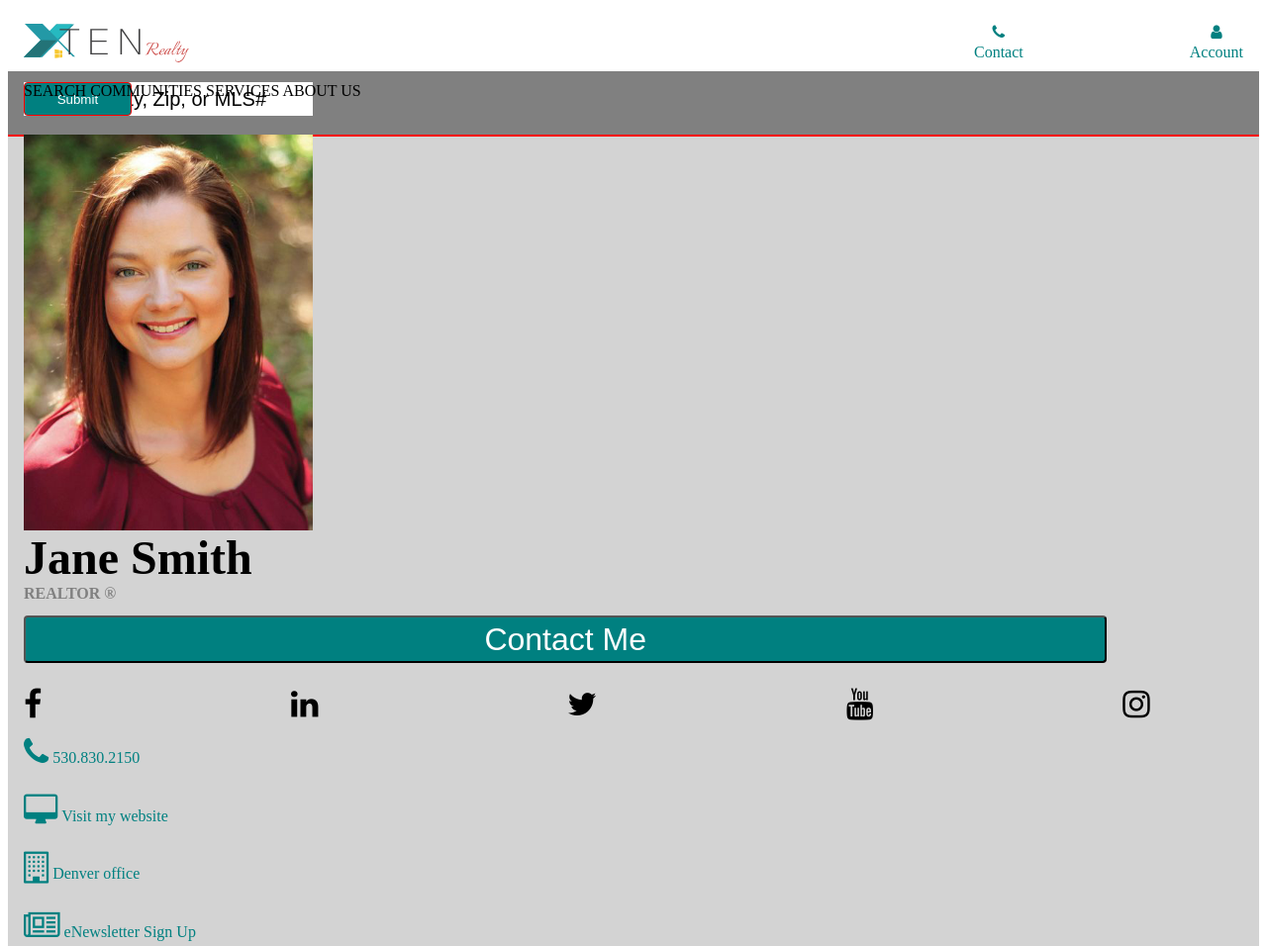
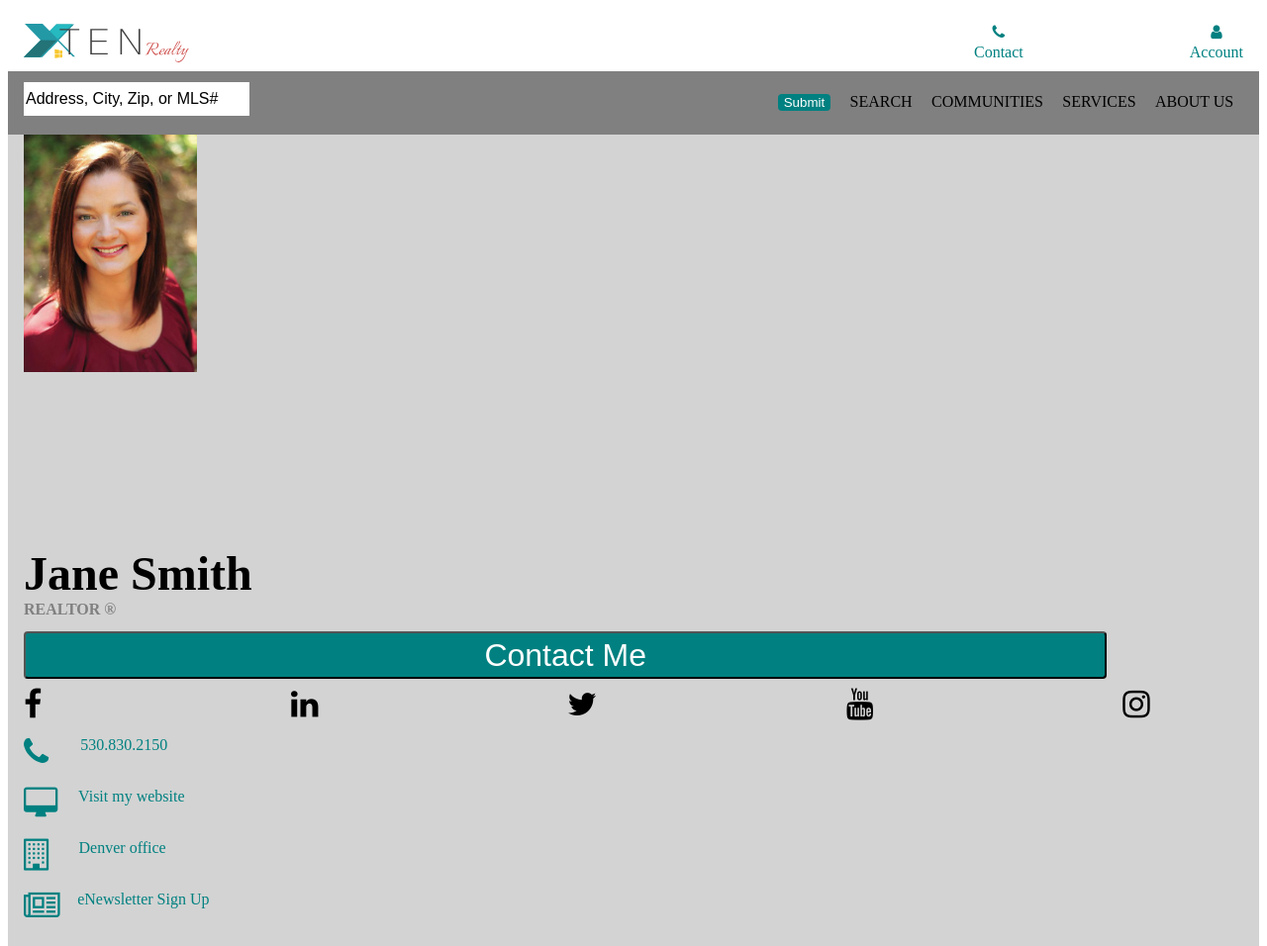
Before and after one commit to abiv23/responsive-design-practice, a plain HTML site: page index.html in a window 1280 px wide. Shown: the top 956 px of the page at 99% size. Drawn offline with Linux system fonts and the light colour scheme.

Commit message:
mobile version polish

```diff
--- a/index.html
+++ b/index.html
@@ -30,8 +30,8 @@
           <button class="nav-submit-icon" type="button">
           <img class="search-logo" src="/assets/SVGs/search.svg" />
           </button>
-          <button class="nav-submit" type="button" />Submit</button>
           <div class="links">
+            <button class="nav-submit" type="button">Submit</button>
             <span>SEARCH</span>
             <span>COMMUNITIES</span>
             <span>SERVICES</span>
@@ -61,10 +61,10 @@
         </aside>
       </div>
       <aside class="hero-contact-container">
-        <i class="fa fa-phone fa-2x"><span> 530.830.2150</span></i>
-        <i class="fa fa-desktop fa-2x"><span>  Visit my website</span></i>
-        <i class="fa fa-building-o fa-2x"><span>   Denver office</span></i>
-        <i class="fa fa-newspaper-o fa-2x"><span>    eNewsletter Sign Up</span></i>
+        <i class="fa fa-phone fa-2x"><span class="phn-icn-space"></span><span> 530.830.2150</span></i>
+        <i class="fa fa-desktop fa-2x"><span class="dsktp-icn-space"></span><span>  Visit my website</span></i>
+        <i class="fa fa-building-o fa-2x"><span class="bldng-icn-space"></span><span>   Denver office</span></i>
+        <i class="fa fa-newspaper-o fa-2x"><span class="nwpr-icn-space"></span><span>    eNewsletter Sign Up</span></i>
       </aside>
     </section>
     <section class="content-container">
--- a/style.scss
+++ b/style.scss
@@ -1,3 +1,7 @@
+//768 tablet
+//480 iphone
+//768 and up desktop
+
 header {
     width: 100%;
     position: relative;
@@ -18,7 +22,7 @@ header {
             .mbl-logo {
               display: inline-block;
             }
-          @media screen and (max-width: 768px){
+            @media screen and (max-width: 481px){
               .lrg-logo{
                 display: inline-block;
               }
@@ -45,7 +49,7 @@ header {
             .menu {
               display: inline-block;
             }
-        @media only screen and (min-width: 481px){
+            @media only screen and (min-width: 768px){
               .menu {
                 display: none;
               }
@@ -70,6 +74,12 @@ header {
               font-size: 1.25rem;
               border: 0;
             }
+            @media screen and (min-width: 481px){
+              .nav-input {
+                width: 14rem;
+                font-size: 1rem;
+              }
+            }
             .nav-submit-icon {
               position: absolute;
               width: 6.8rem;
@@ -93,29 +103,31 @@ header {
                 display: none;
               }
             }
+            .links {
+              position: absolute;
+              display: none;
             .nav-submit {
               display: none;
             }
             @media screen and (min-width: 481px){
               .nav-submit {
                 display: inline-block;
-            position: absolute;
-            width: 6.8rem;
-            height: 85%;
                 background-color: teal;
                 color: white;
                 border: none;
                 border-radius: .25rem;
-            border: 1px solid red;
               }
             }
-      .links {
-        position: absolute;
-        display: none;
           }
           @media screen and (min-width: 481px){
             .links {
-          display: inline-block;
+              display: flex;
+              position: absolute;
+              right: 0;
+              justify-content: space-around;
+              align-items: center;
+              height: 100%;
+              width: 30rem;
             }
           }
         }
@@ -129,19 +141,25 @@ main {
     background: lightgrey;
     height: 52rem;
     .image-container{
+      height: 25rem;
       .agent-img{
         position: absolute;
         left: 1rem;
         height: 25rem;
       }
+      @media screen and (min-width: 481px){
+        .agent-img{
+        height: 15rem;
+        }
+      }
     }
     .hero-name-container{
-      border: 1px solid red;
+      height: 12rem;
       display: flex;
       .name-container {
         position: absolute;
-        top: 24rem;
         left: 1rem;
+        height: 4rem;
         .agent-name{
           font-size: 3rem;
           position: relative;
@@ -187,16 +205,31 @@ main {
       justify-content: space-between;
       i {
         color: teal;
+        display: flex;
+        flex: 1 0 1rem;
+        .phn-icn-space {
+          width: 2rem;
+        }
+        .dsktp-icn-space {
+          width: 1.3rem;
+        }
+        .bldng-icn-space {
+          width: 1.9rem;
+        }
+        .nwpr-icn-space {
+          width: 1.1rem;
+        }
         span {
           font-size: 1rem;
         }
       }
+
     }
   }
   .content-container {
     position: relative;
     background-color: white;
-    height: 68rem;
+    height: 76rem;
     .agent-select {
       position: absolute;
       left: 1rem;
@@ -228,7 +261,7 @@ main {
 
 footer {
   position: absolute;
-  width: 100vw;
+  width: 94vw;
   top: 137rem;
   display: flex;
   background-color: teal;
```
Also changed, not shown: style.css. Lines whose indentation alone changed are shown as unchanged.
